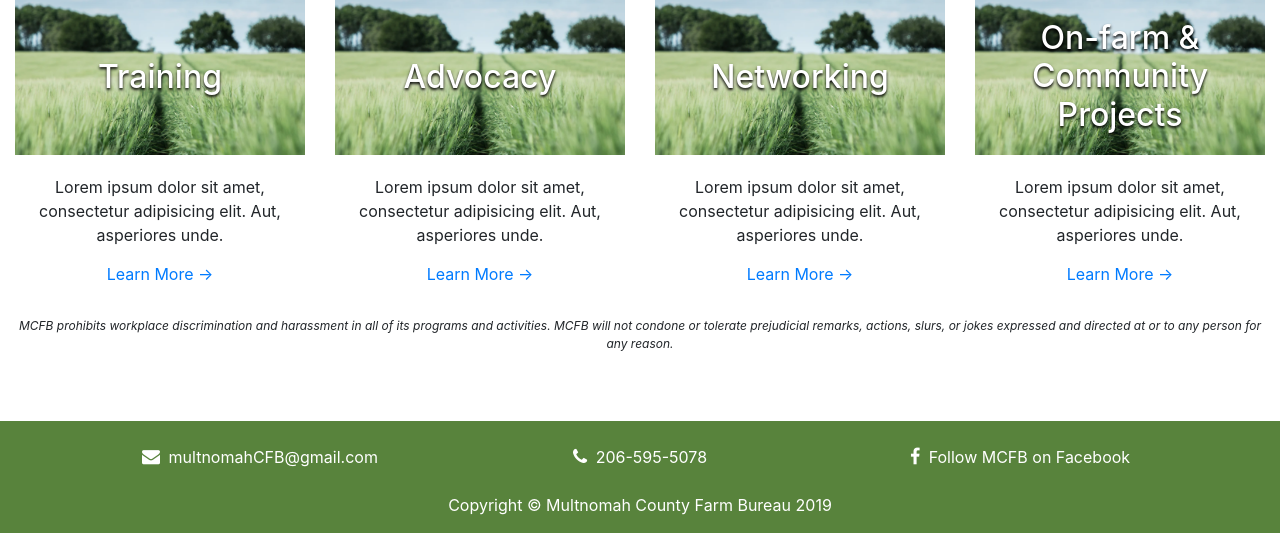
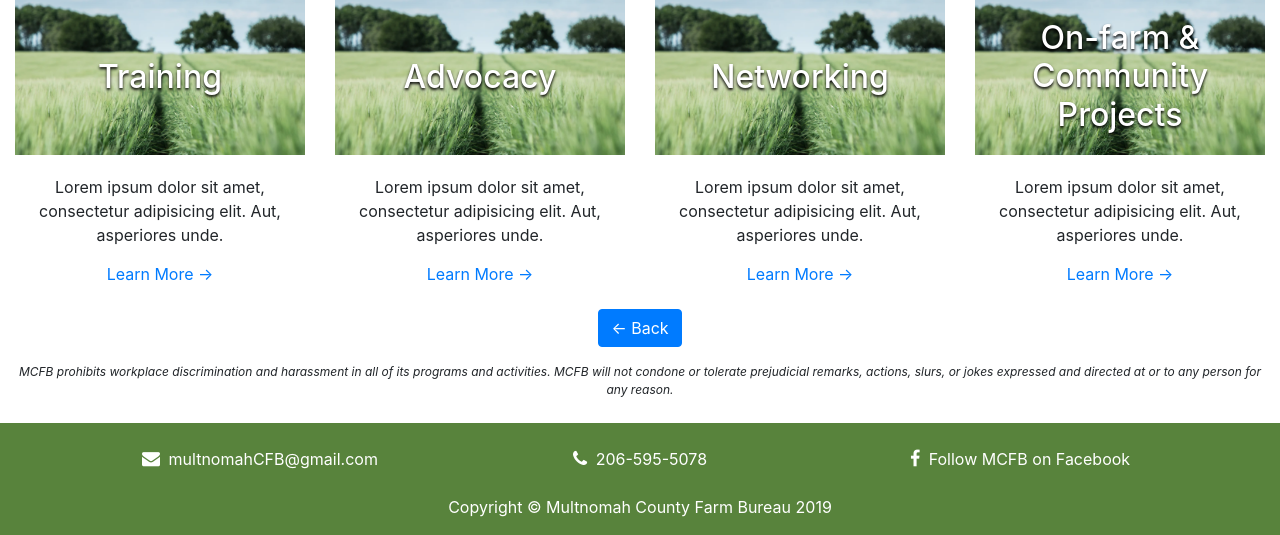
Before and after one commit to MarcLignarius/MCFB-v3.0, a PHP site: page /mission.php in a window 1280 px wide. Shown: the part 267-802 px from the top of the page. Run offline with PHP 8.4, Linux system fonts and the light colour scheme.

Commit message:
add buttons back to parent page and home

```diff
--- a/about.php
+++ b/about.php
@@ -4,7 +4,7 @@
 <?php include("navigation.php"); ?>
 
 <div class="container-fluid" style="margin-top: 30px">
-    <h1 class="text-center"><?php echo $page_title; ?></h1>
+    <h1 class="my-4 text-center"><?php echo $page_title; ?></h1>
     <p class="text-center">
         The Multnomah County Farm Bureau (MCFB) is a non-profit member-service organization, serving as
         a local chapter of the Oregon Farm Bureau (OFB), with membership consisting of local farmers and
--- a/mission.php
+++ b/mission.php
@@ -74,6 +74,9 @@
             </div>
         </div>
     </div>
+    <p class="text-center">
+        <a href="about.php" class="btn btn-primary">&larr; Back</a>
+    </p>
     <?php include("statement.php"); ?>
 </div>
 
```
